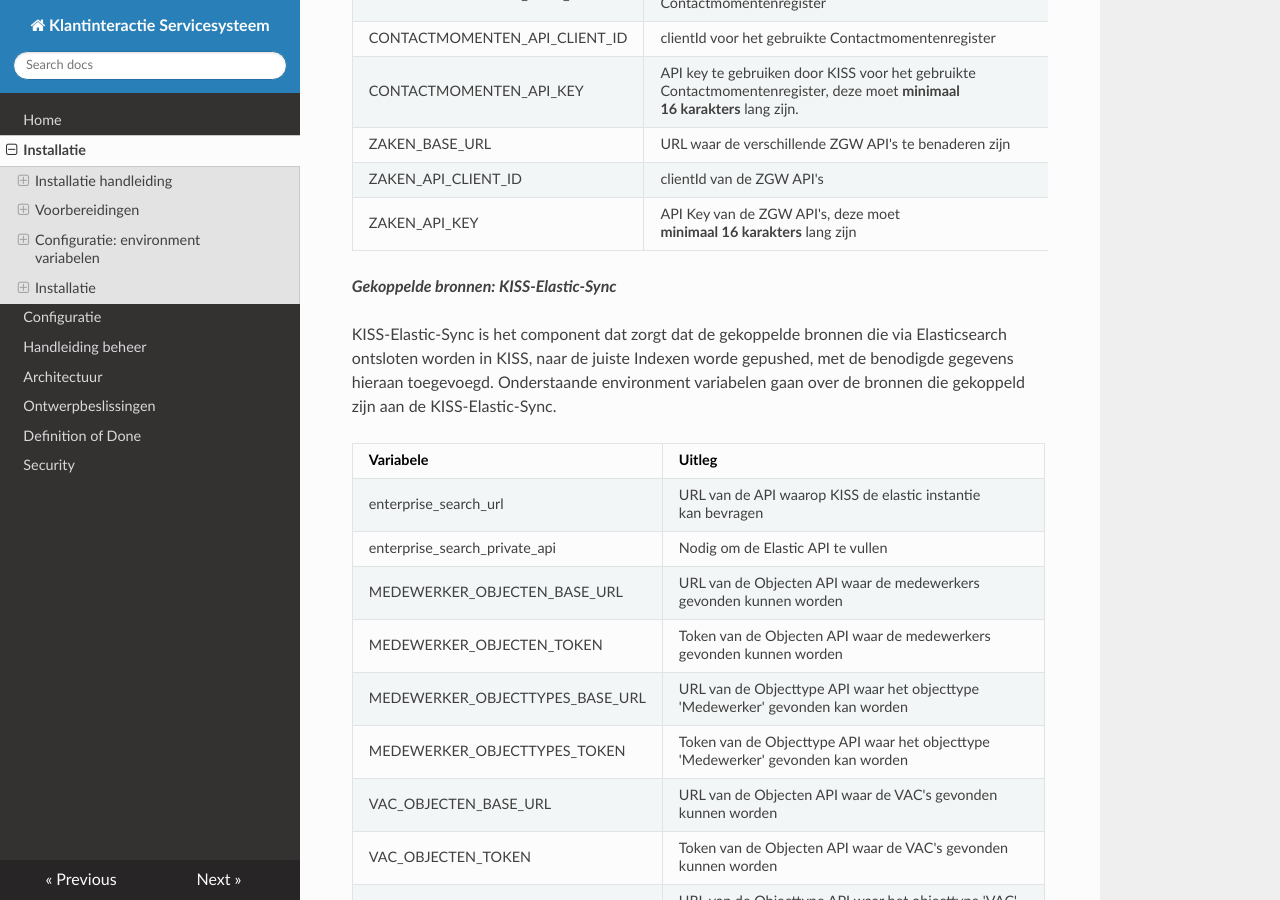
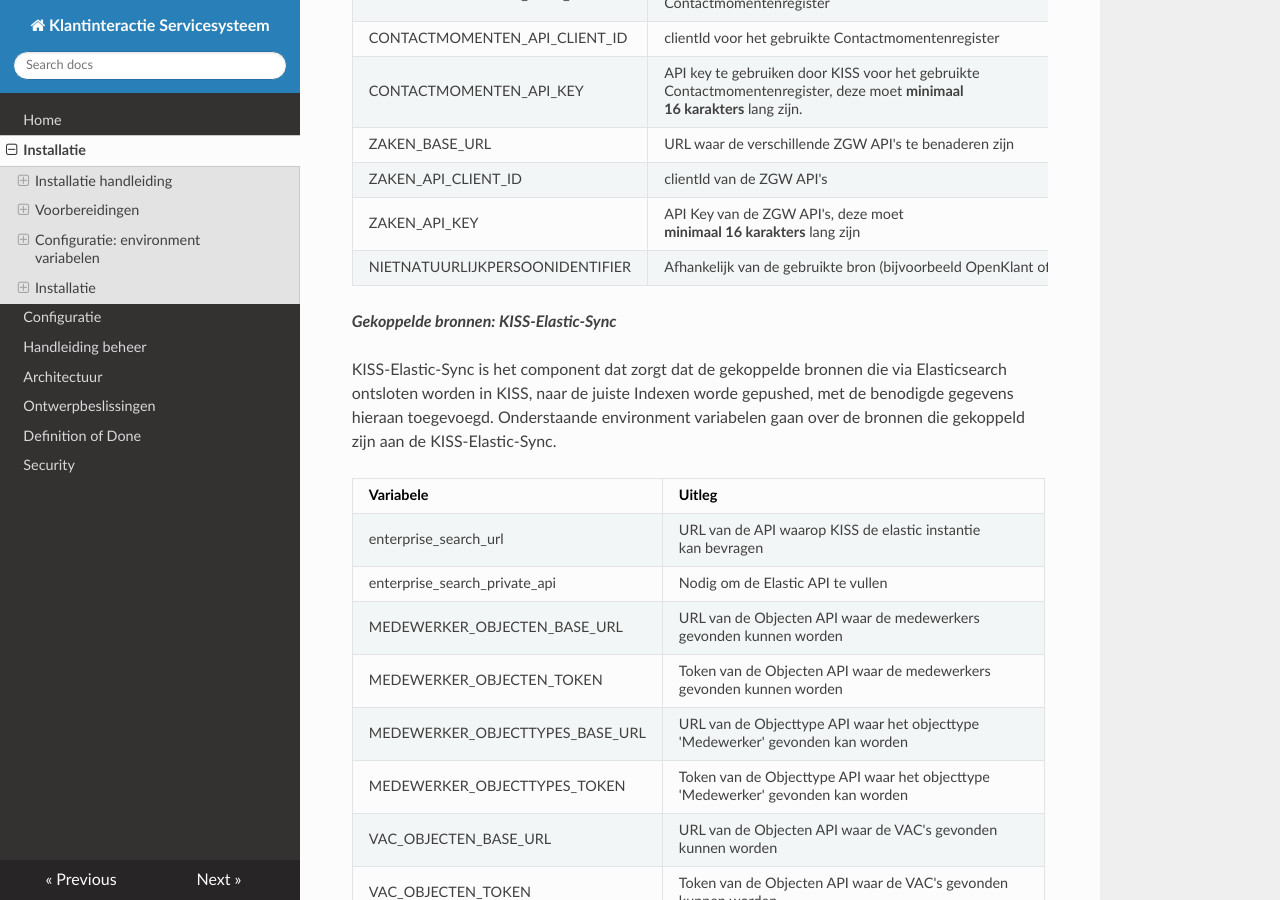
Before and after one commit to Klantinteractie-Servicesysteem/.github, an MkDocs documentation site: the page built from docs/INSTALLATION.md, in a window 1280 px wide and 900 px high, scrolled down 4304 px. Built offline with MkDocs 1.6.1, drawn with Linux system fonts in a browser that asks for light colours; nearby versions of some CDN libraries.

Commit message:
Update INSTALLATION.md

```diff
--- a/docs/INSTALLATION.md
+++ b/docs/INSTALLATION.md
@@ -130,6 +130,7 @@
 | ZAKEN_BASE_URL  |  URL waar de verschillende ZGW API's te benaderen zijn |
 | ZAKEN_API_CLIENT_ID  | clientId van de ZGW API's |
 | ZAKEN_API_KEY  | API Key van de ZGW API's, deze moet <br />**minimaal 16 karakters** lang zijn |
+| NIETNATUURLIJKPERSOONIDENTIFIER  | Afhankelijk van de gebruikte bron (bijvoorbeeld OpenKlant of de e-Suite) kan je hiermee aangeven welk gegeven gebruikt wordt om KvK gegevens aan klanten in het klantregister te koppelen als het gaat om 'niet natuurlijke personen'. Hiervoor kan monenteel rsin of kvknummer gebruikt worden. Als deze variable leeg gelaten wordt of ontbreekt bij de installatie, zal 'rsin' gebruikt worden als default. Als men de e-Suite als register gebruikt dient hier 'kvknummer' ingevuld te worden.   |
 
 **_Gekoppelde bronnen: KISS-Elastic-Sync_**
 
```
